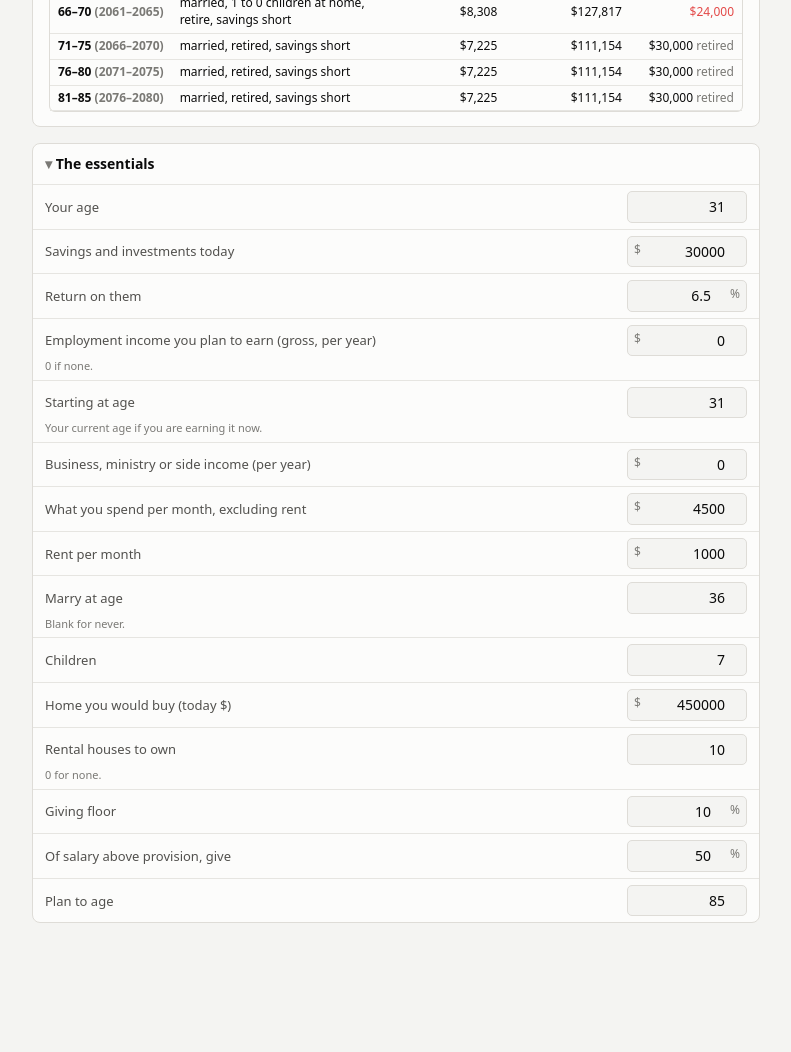
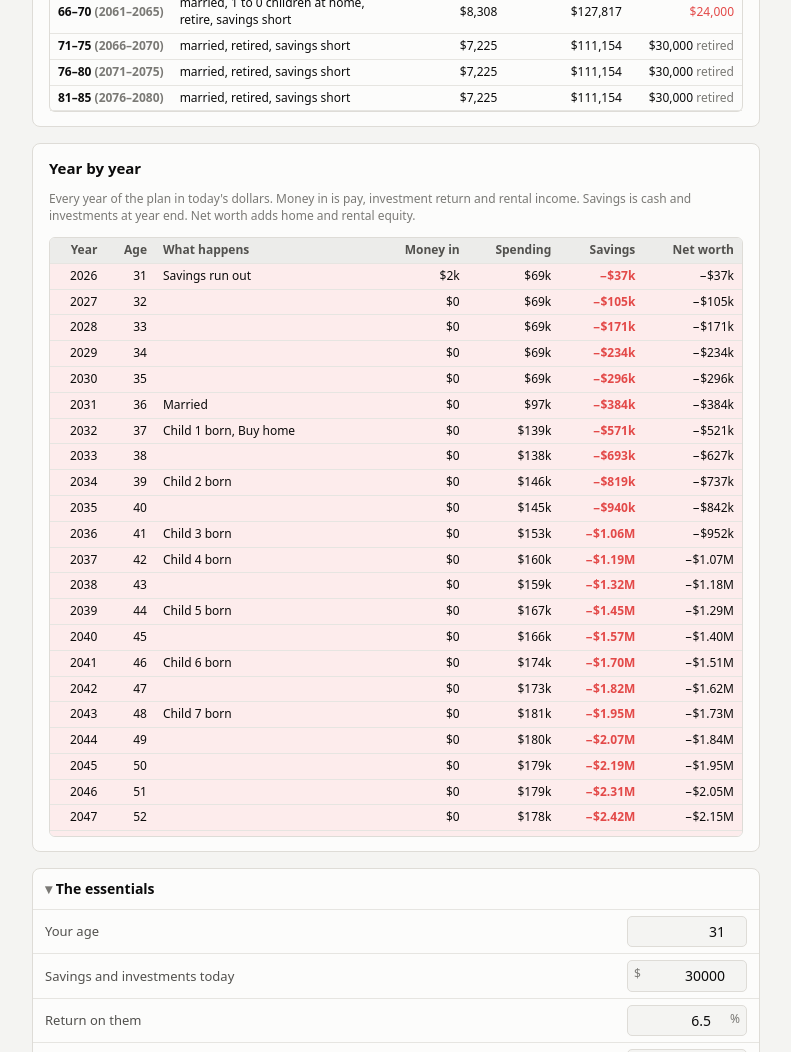
Before and after one commit to claudekovalenko/financial-planning, a website built with Vite: page index.html in a window 1280 px wide. Shown: the part 1130-2182 px from the top of the page, without its empty margins (244-1035 px from the left). Before the commit the page ends 2077 px from the top, so only its background shows below. Built offline with nearby package versions, Linux system fonts and the light colour scheme.

Commit message:
Add year-by-year table to the main view and free hosting configs
The simple view now shows a plain year-by-year table in today's dollars
(year, age, what happens, money in, spending, savings, net worth) below
the five-year blocks. Adds netlify.toml and vercel.json so the PWA can be
hosted from the private repo on either service with no configuration.

Co-Authored-By: Claude Opus 5.5 <noreply@anthropic.com>
Claude-Session: https://claude.ai/code/session_01CTmn3DfFrNjwHcXDF4ZDYA

```diff
--- a/index.html
+++ b/index.html
@@ -56,9 +56,16 @@
 
         <section class="card">
           <h2>What each stretch of life takes</h2>
-          <p class="muted">Today's dollars. "Income to cover it" is the gross pay that pays that period's bills after rental cash flow, with nothing left to save. The salary above also funds the savings, the down payments and retirement.</p>
+          <p class="muted">Today's dollars. "Income to cover it" is the gross pay that pays that period's bills after rental cash flow, with nothing left to save.</p>
           <div id="periods" class="table-wrap periods"></div>
         </section>
+
+        <section class="card">
+          <h2>Year by year</h2>
+          <p class="muted">Every year of the plan in today's dollars. Money in is pay, investment return and rental income. Savings is cash and investments at year end. Net worth adds home and rental equity.</p>
+          <div id="simple-years" class="table-wrap simple-years"></div>
+        </section>
+
 
         <section id="tiles" class="tiles full-only"></section>
 
--- a/src/main.ts
+++ b/src/main.ts
@@ -1,7 +1,7 @@
 import { freshPlan, health, periods, project, requiredIncome, withDefaults, type Plan } from './engine/index.ts';
 import { renderForm } from './ui/form.ts';
 import { createCharts } from './ui/charts.ts';
-import { planLabel, renderHealth, renderPeriods, renderSummary, renderTable } from './ui/results.ts';
+import { planLabel, renderHealth, renderPeriods, renderSimpleYears, renderSummary, renderTable } from './ui/results.ts';
 import { renderBudgetPanel } from './ui/budget-panel.ts';
 import { setupInstall } from './ui/install.ts';
 
@@ -131,6 +131,7 @@ function recompute() {
     const need = requiredIncome(plan);
     renderHealth(health(p), plan);
     renderSummary(p, need, real);
+    renderSimpleYears(p.rows);
     renderPeriods(periods(p));
     if (mode === 'full') {
       charts.update(p.rows, real);
--- a/src/styles.css
+++ b/src/styles.css
@@ -176,3 +176,14 @@ body[data-mode='simple'] .hero-value { font-size: 44px; }
 .fact .tile-value { font-size: 20px; }
 .fact.bad .tile-value { color: var(--danger); }
 .health-next { margin: 14px 0 0; padding: 10px 12px; border-left: 3px solid var(--accent); background: var(--event-bg); border-radius: 0 6px 6px 0; }
+
+.simple-years { max-height: 75vh; }
+.simple-years td.ev, .simple-years th:nth-child(3) { text-align: left; white-space: normal; min-width: 140px; }
+.simple-years td.neg { color: var(--danger); font-weight: 600; }
+@media (max-width: 640px) {
+  .simple-years table { font-size: 11px; }
+  .simple-years th, .simple-years td { padding: 4px 5px; }
+  .simple-years td.ev { min-width: 0; }
+  .simple-years th:nth-child(4), .simple-years td:nth-child(4),
+  .simple-years th:nth-child(7), .simple-years td:nth-child(7) { display: none; }
+}
--- a/src/ui/results.ts
+++ b/src/ui/results.ts
@@ -146,3 +146,28 @@ export function renderHealth(h: Health, plan: Plan): void {
     </div>
     <p class="health-next">${next}</p>`;
 }
+
+/** Plain year-by-year table for the simple view, always in today's dollars. */
+export function renderSimpleYears(rows: YearRow[]): void {
+  const hide = /delayed|Estate of|Financially free|Back above|Savings goal/;
+  const tidy = (e: string) =>
+    e
+      .replace(/ for \$[\d,]+ \(\$[\d,]+ cash\)/, '')
+      .replace('Bought home', 'Buy home')
+      .replace(/Rental #(\d+) bought/, 'Buy rental #$1')
+      .replace(/Shortfall: savings exhausted, .*/, 'Savings run out')
+      .replace(/Employment income starts at .*/, 'Start earning');
+  const head = '<tr><th>Year</th><th>Age</th><th>What happens</th><th>Money in</th><th>Spending</th><th>Savings</th><th>Net worth</th></tr>';
+  const body = rows
+    .map((r) => {
+      const d = r.deflator;
+      const moneyIn = (r.grossEarned + r.investmentReturn + Math.max(0, r.rentalCashFlow)) * d;
+      const ev = r.events.filter((e) => !hide.test(e)).map(tidy).join(', ');
+      const neg = r.investments < 0;
+      return `<tr class="${neg ? 'short' : ''}"><td>${r.year}</td><td>${r.age}</td><td class="ev">${esc(ev)}</td>` +
+        `<td>${money(moneyIn, true)}</td><td>${money(r.expenses.total * d, true)}</td>` +
+        `<td class="${neg ? 'neg' : ''}">${money(r.investments * d, true)}</td><td>${money(r.netWorth * d, true)}</td></tr>`;
+    })
+    .join('');
+  el('simple-years').innerHTML = `<table><thead>${head}</thead><tbody>${body}</tbody></table>`;
+}
```
Also changed, not shown: README.md, netlify.toml (added), vercel.json (added).
